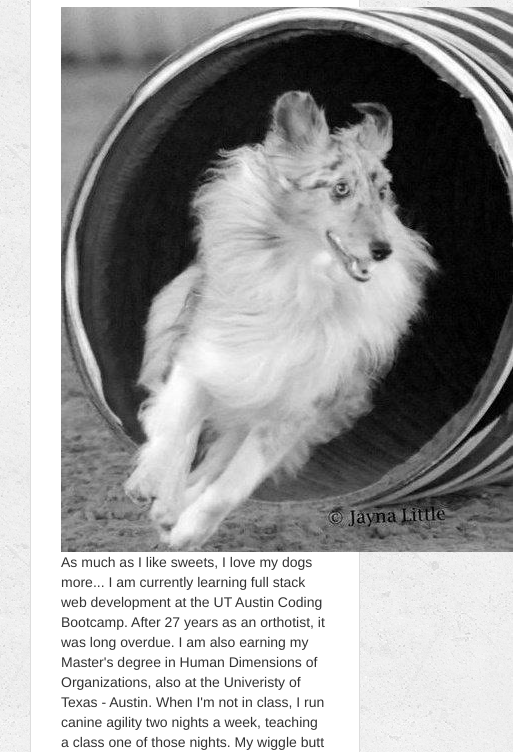
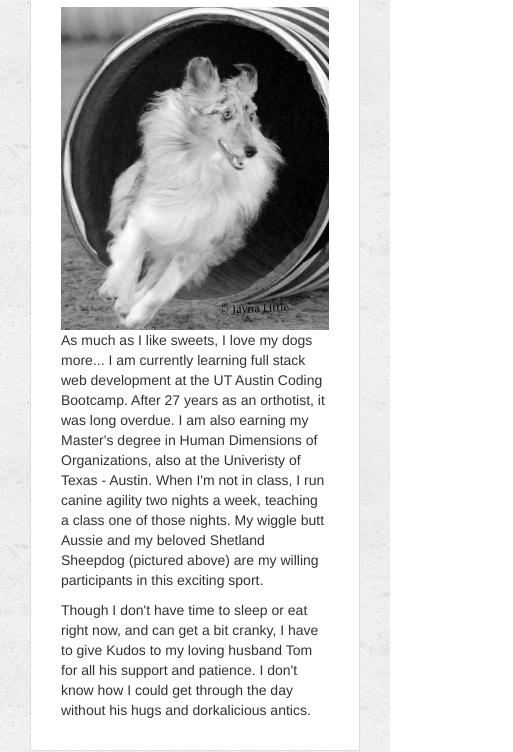
Before and after one commit to jf-utex/Bootstrap-Portfolio, a plain HTML site: page index.html in a window 390 px wide. Shown: the part 592-1344 px from the top of the page, 513 px wide, since content can reach past the window. Drawn offline with nearby package versions, Linux system fonts and the light colour scheme.

Commit message:
update to image responsiveness

```diff
--- a/index.html
+++ b/index.html
@@ -39,7 +39,7 @@
     <section class="main-section">
       <h1>About Me</h1>
 
-      <img src="assets/images/IMG_0213.JPG" class="auth-image" alt="Your Name">
+      <img class="img-responsive" src="assets/images/IMG_0213.JPG" class="auth-image" alt="Jeannie Flaherty">
 
       <p>As much as I like sweets, I love my dogs more... I am currently learning full stack web development at the UT Austin Coding Bootcamp. After 27 years as an orthotist, it was long overdue. I am also earning my Master's degree in Human Dimensions of Organizations, also at the Univeristy of Texas - Austin. When I'm not in class, I run canine agility two nights a week, teaching a class one of those nights. My wiggle butt Aussie and my beloved Shetland Sheepdog (pictured above) are my willing participants in this exciting sport.</p>
 
```
